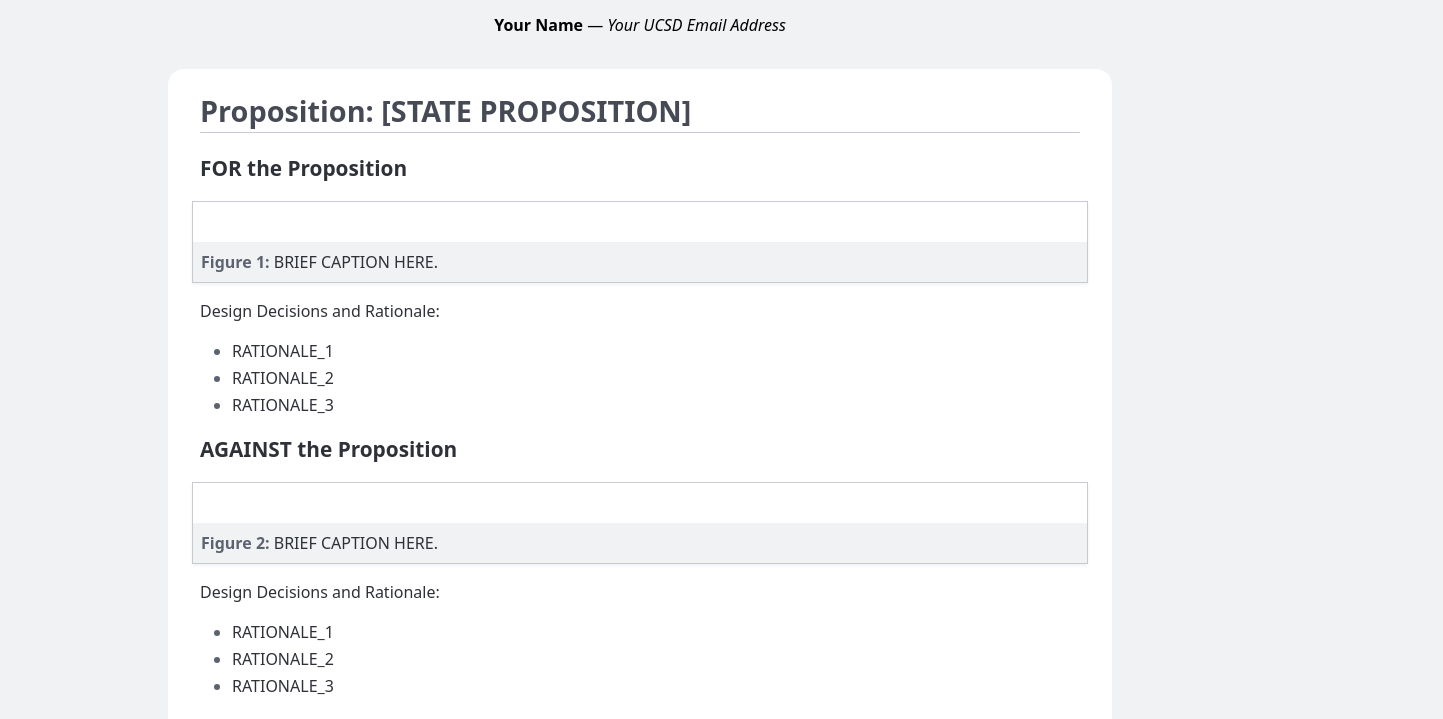
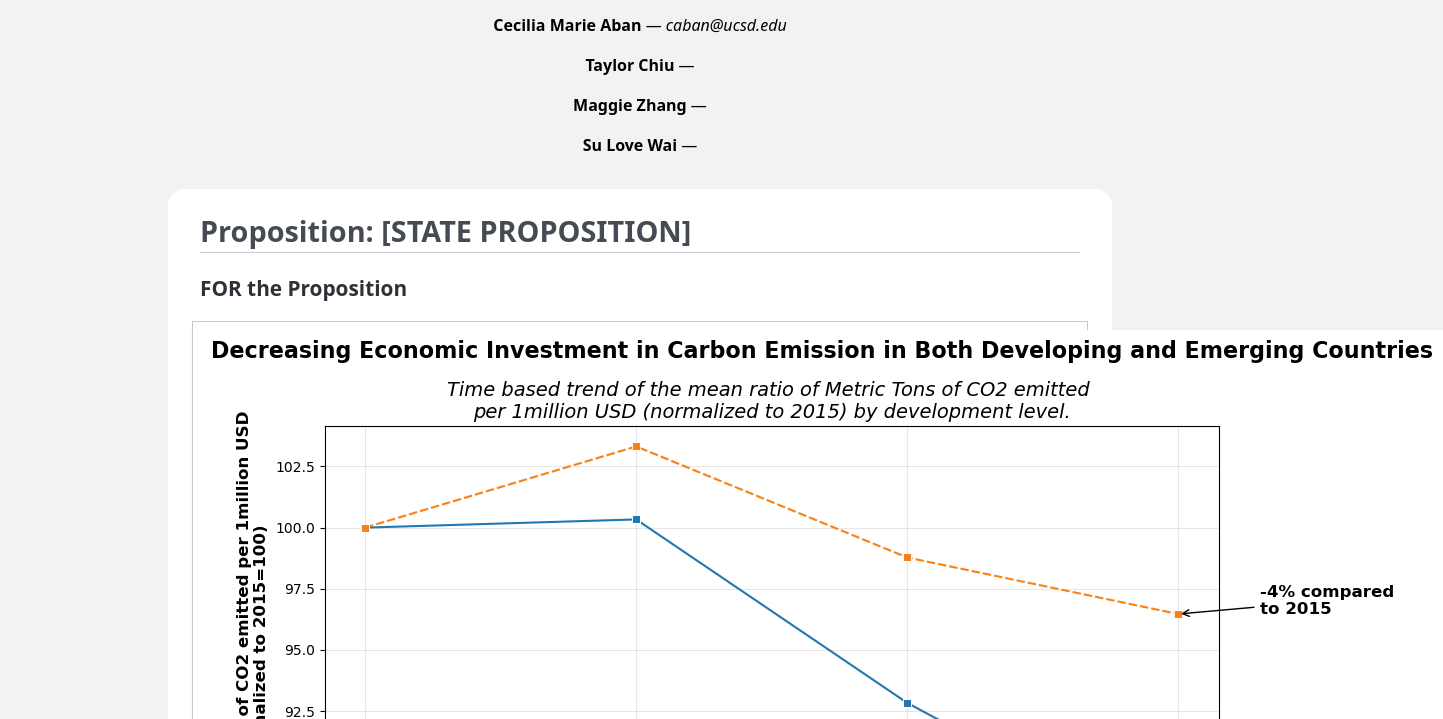
Before and after one commit to cecilia-mariea/proj02-website, a plain HTML site: page index.html in a window 1280 px wide. Shown: the part 290-1009 px from the top of the page, 1443 px wide, since content can reach past the window. Drawn offline with Linux system fonts and the light colour scheme.

Commit message:
added fig 1

```diff
--- a/index.html
+++ b/index.html
@@ -148,7 +148,11 @@
         Persuasive or Deceptive Visualization?
       </h1>
 
-      <p><strong>Your Name</strong> — <em>Your UCSD Email Address</em></p>
+      <p><strong>Cecilia Marie Aban</strong> — <em>caban@ucsd.edu</em></p>
+      <p><strong>Taylor Chiu</strong> — <em></em></p>
+      <p><strong>Maggie Zhang</strong> — <em></em></p>
+      <p><strong>Su Love Wai</strong> — <em></em></p>
+
     </header>
 
     <main>
@@ -158,7 +162,7 @@
         <h3>FOR the Proposition</h3>
 
         <figure>
-          <img src="IMAGE_FILENAME" alt="" />
+          <img src="./images/fig1.png" alt="" />
           <figcaption>BRIEF CAPTION HERE.</figcaption>
         </figure>
 
```
Also changed, not shown: images/fig1.png (added).
